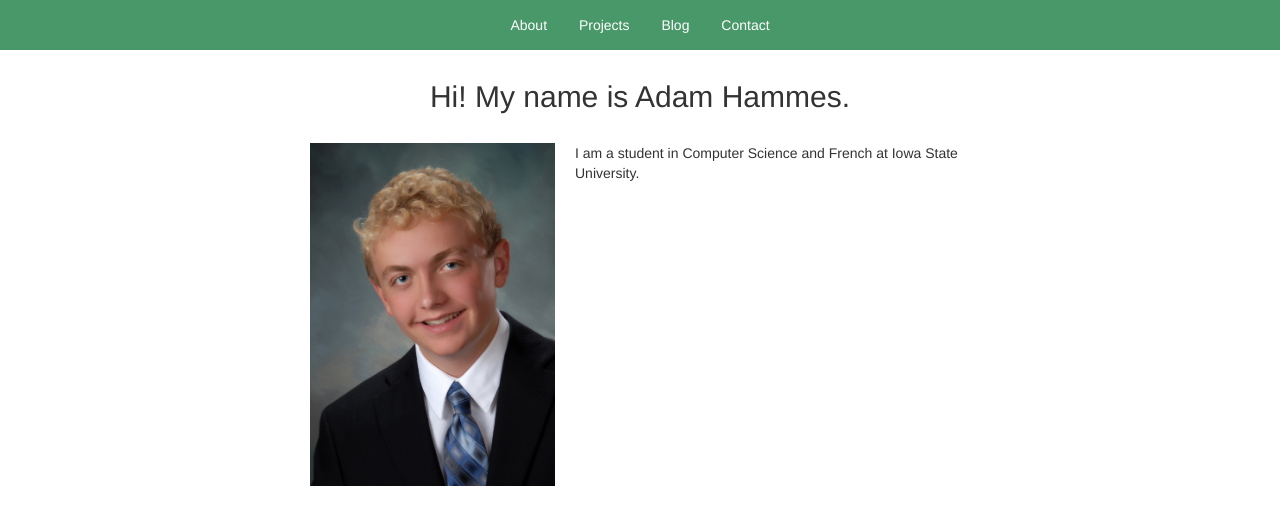
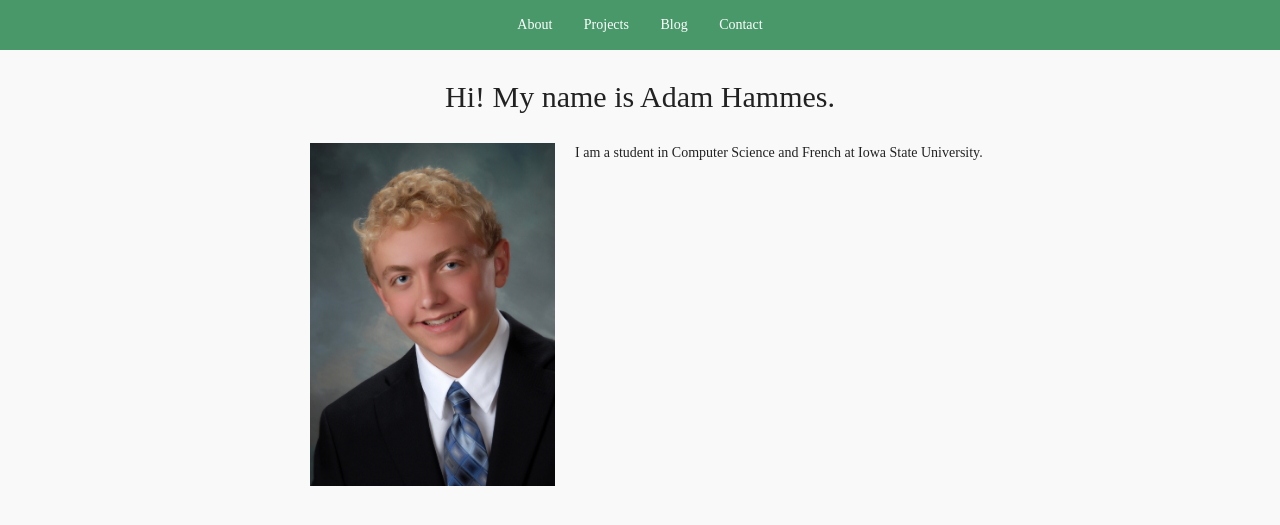
Before and after one commit to adamhammes/old-site, a Jekyll site: the page built from site/index.html, in a window 1280 px wide. Shown: the top 525 px of the page. Built offline with Jekyll 4.4.1, drawn with Linux system fonts in a browser that asks for light colours; nearby versions of some CDN libraries.

Commit message:
Decrease priority of bootstrap css

```diff
--- a/site/_includes/header.html
+++ b/site/_includes/header.html
@@ -4,10 +4,10 @@
         <meta charset="utf-8">
         <title>Adam Hammes</title>
 
+        <link rel="stylesheet" href="https://maxcdn.bootstrapcdn.com/bootstrap/3.3.6/css/bootstrap.min.css" integrity="sha384-1q8mTJOASx8j1Au+a5WDVnPi2lkFfwwEAa8hDDdjZlpLegxhjVME1fgjWPGmkzs7" crossorigin="anonymous">
+        <link rel="stylesheet" type="text/css" href="https://maxcdn.bootstrapcdn.com/font-awesome/4.5.0/css/font-awesome.min.css">
         <link rel="stylesheet" type="text/css" href="/assets/css/main.css"/>
         <link rel="stylesheet" type="text/css" href="/assets/css/nav.css" />
-	<link rel="stylesheet" href="https://maxcdn.bootstrapcdn.com/bootstrap/3.3.6/css/bootstrap.min.css" integrity="sha384-1q8mTJOASx8j1Au+a5WDVnPi2lkFfwwEAa8hDDdjZlpLegxhjVME1fgjWPGmkzs7" crossorigin="anonymous">
-        <link rel="stylesheet" type="text/css" href="https://maxcdn.bootstrapcdn.com/font-awesome/4.5.0/css/font-awesome.min.css">
     </head>
     <body>
         <header>
```
